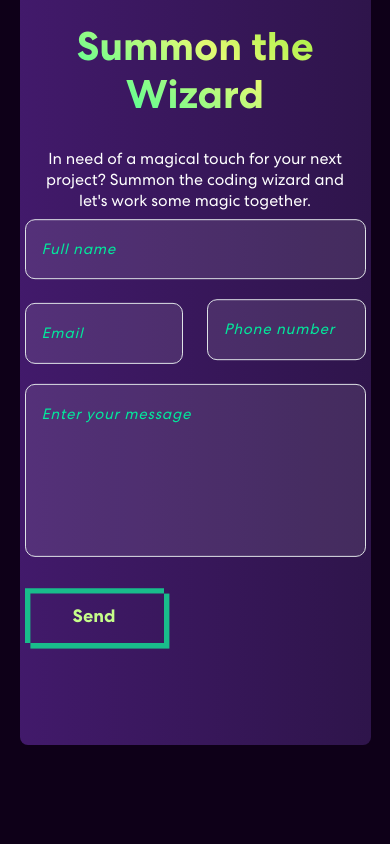
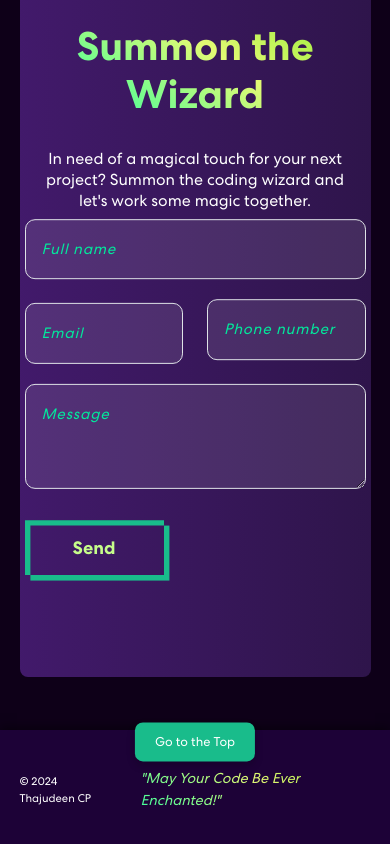
Before and after one commit to thajucp123/personal-portfolio, a React (Vite) app: page / in a window 390 px wide. Shown: the part 6991-7835 px from the top of the page. Before the commit the page ends 7739 px from the top, so only its background shows below. Built offline with nearby package versions, Linux system fonts and the light colour scheme.

Commit message:
added footer section and some more animations

```diff
--- a/src/App.css
+++ b/src/App.css
@@ -1147,3 +1147,80 @@ border-color: transparent;
   padding: 50px;
 
 }
+
+
+/*Footer style*/
+.footer {
+  background-color: #1d0237;
+  color: #fff;
+  padding: 20px 0;
+  width: 100%;
+  display: flex;
+  justify-content: center;
+  align-items: center;
+  box-shadow: 0 -2px 10px rgba(0, 0, 0, 0.5);
+  position: relative;
+}
+
+.footer-content {
+  display: flex;
+  justify-content: space-between;
+  align-items: center;
+  width: 90%;
+  max-width: 1200px;
+  position: relative;
+}
+
+.footer-left {
+  font-size: 1em;
+}
+
+.footer-right {
+  font-size: 1.2em;
+  font-style: italic;
+  color: #ff69b4;
+}
+
+.footer-center {
+  position: absolute;
+  left: 50%;
+  transform: translateX(-50%);
+  bottom: 75%;
+}
+
+.go-to-top {
+  background-color: #19bc8b;
+  color: #fff;
+  border: none;
+  padding: 10px 20px;
+  border-radius: 8px;
+  cursor: pointer;
+  box-shadow: 0 4px 8px rgba(0, 0, 0, 0.2);
+  transition: background-color 0.3s ease;
+}
+
+.go-to-top:hover {
+  background-color: #06a072;
+}
+
+@media screen and (max-width: 768px) {
+  .footer {
+    margin-top: 50px;
+  }
+  .footer-left {
+    width: 77px;
+    font-size: 0.7em;
+    padding: 15px 0 35px 0;
+  }
+  .footer-right {
+    width: 245px;
+    padding: 15px 0 35px 15px;
+    font-size: 0.9em;
+  }
+  .footer-center {
+    bottom: 95%;
+  }
+  .go-to-top {
+    font-size: 0.8em;
+  }
+}
--- a/src/App.jsx
+++ b/src/App.jsx
@@ -11,6 +11,7 @@ import WhatsappButton from './components/WhatsappButton';
 import JobExperience from './components/JobExperience';
 import Contact from './components/Contact';
 import FluidSimulation from './components/FluidSimulation';
+import Footer from './components/Footer';
 
 function App() {
   const [isLoading, setIsLoading] = useState(true);
@@ -38,6 +39,7 @@ function App() {
          <JobExperience/>
          <Contact/>
          <FluidSimulation/>
+         <Footer/>
          <WhatsappButton/>
         </>
        )}
--- a/src/components/Contact.jsx
+++ b/src/components/Contact.jsx
@@ -3,30 +3,30 @@ import { Col, Container, Row, Form } from "react-bootstrap";
 import contactImg from "../assets/img/banner/portfolio-contact-img-lo.png";
 import bgright from "../assets/img/color-sharp2.png";
 import {motion, useAnimation} from "framer-motion";
-const Contact = ()=> {
 
+const Contact = () => {
   const formDetails = {
     name: "",
     email: "",
     phone: "",
     message: ""
-    }
+  };
 
   const [formData, setFormData] = useState(formDetails);
   const [buttonText, setButtonText] = useState("Send");
-    const [status, setStatus] = useState({}); //to store the status of API call result
+  const [status, setStatus] = useState({}); // to store the status of API call result
   const [buttonsDisabled, setButtonsDisabled] = useState(false);
+  const [errors, setErrors] = useState({}); // to store form validation errors
 
   const successSound = new Audio('/src/assets/sound/success.mp3');
   const errorSound = new Audio('/src/assets/sound/error.mp3');
 
-
-    //for framer motion animation of image
+  // for framer motion animation of image
   const controls = useAnimation();
   useEffect(() => {
     const startAnimation = async () => {
       const isMobile = window.matchMedia("(max-width: 768px)").matches;
-        const yValues = isMobile ? [0,-20, 20, -20,0] : [0,-25, 25, -25,0];
+      const yValues = isMobile ? [0, -20, 20, -20, 0] : [0, -25, 25, -25, 0];
       await controls.start({
         x: 0,
         y: 0,
@@ -36,14 +36,14 @@ const Contact = ()=> {
       });
       controls.start({
         y: yValues,
-          transition: { repeat: Infinity, duration: 3, ease: "easeInOut",},
+        transition: { repeat: Infinity, duration: 3, ease: "easeInOut" },
       });
     };
 
     startAnimation();
   }, [controls]);
 
-    //for handling form input data
+  // for handling form input data
   const onFormUpdate = (category, value) => {
     setFormData({
       ...formData,
@@ -51,16 +51,63 @@ const Contact = ()=> {
     });
   };
 
+  const validateEmail = (email) => {
+    const re = /^[^\s@]+@[^\s@]+\.[^\s@]+$/;
+    return re.test(String(email).toLowerCase());
+  };
+
+  const validatePhone = (phone) => {
+    const re = /^[0-9]{10}$/; // simple regex for 10 digit phone number
+    return re.test(String(phone));
+  };
+
+  const validateForm = () => {
+    let valid = true;
+    let errors = {};
+
+    if (!formData.name) {
+      errors.name = "Name is required";
+      valid = false;
+    }
+
+    if (!formData.email) {
+      errors.email = "Email is required";
+      valid = false;
+    } else if (!validateEmail(formData.email)) {
+      errors.email = "Invalid email format";
+      valid = false;
+    }
+
+    if (!formData.phone) {
+      errors.phone = "Phone number is required";
+      valid = false;
+    } else if (!validatePhone(formData.phone)) {
+      errors.phone = "Invalid phone number format";
+      valid = false;
+    }
+
+    if (!formData.message) {
+      errors.message = "Message is required";
+      valid = false;
+    }
+
+    setErrors(errors);
+    return valid;
+  };
+
   const handleSubmit = async (e) => {
     e.preventDefault();
+    if (!validateForm()) {
+      return;
+    }
+
     setButtonText("Sending...");
     setButtonsDisabled(true);
-
 
     const abortController = new AbortController();
     const timeoutId = setTimeout(() => abortController.abort(), 10000); // 10 seconds timeout
 
-        //following to avoid removing of new line characters when sending as json
+    // following to avoid removing of new line characters when sending as json
     const formDataWithMarkers = {};
     Object.keys(formData).forEach((key) => {
       formDataWithMarkers[key] = formData[key].replace(/\n/g, '\\n');
@@ -68,7 +115,6 @@ const Contact = ()=> {
 
     try {
       let response = await Promise.race([
-
         fetch("https://thaju-cp.vercel.app/send-email/", {
           method: "POST",
           headers: {
@@ -83,7 +129,6 @@ const Contact = ()=> {
       ]);
 
       clearTimeout(timeoutId);
-
 
       let result = await response.json();
       setFormData(formDetails); // Clear the form data
@@ -108,21 +153,20 @@ const Contact = ()=> {
       setButtonsDisabled(false);
       let timer = setInterval(() => {
         const obj = {}; // empty object
-            setStatus(obj); //to clear the status so it no longer shows after 5 secs
+        setStatus(obj); // to clear the status so it no longer shows after 5 secs
         clearInterval(timer);
       }, 5000);
     }
   };
 
-    return(
+  return (
     <div>
-        <img src={bgright} className='contact-background-image-right'/>
+      <img src={bgright} className='contact-background-image-right' />
       <motion.section className="contact"
         initial={{ opacity: 0, y: 160 }}
         whileInView={{ opacity: 1, y: 0 }}
-        transition={{ duration: 2, ease: 'backInOut' , type: 'spring' }}
+        transition={{ duration: 2, ease: 'backInOut', type: 'spring' }}
       >
-
         <Container className="container-dark">
           <Row className="align-items-center">
             <Col md={5}>
@@ -130,7 +174,7 @@ const Contact = ()=> {
                 initial={{ x: '0%', opacity: 0, filter: 'blur(100%)' }}
                 animate={controls}
               >
-                <img src={contactImg} alt="Contact Me" className="contact-img"/>
+                <img src={contactImg} alt="Contact Me" className="contact-img" />
               </motion.div>
               <p className="contact-email">You may also contact me directly at &nbsp;
                 <a href="mailto:info@thajucp.in">info@thajucp.in</a>
@@ -141,22 +185,26 @@ const Contact = ()=> {
                 className="contact-title"
                 initial={{ opacity: 0, y: -200 }}
                 whileInView={{ opacity: 1, y: 0 }}
-                    transition={{ duration: 1, ease: 'backInOut' , type: 'tween' }}
+                transition={{ duration: 1, ease: 'backInOut', type: 'tween' }}
               >
                 <h2 className="flow" id="connect">Summon the Wizard</h2>
-                <p>In need of a magical touch for your next project? Summon the coding wizard and <br/>let&apos;s work some magic together.</p>
+                <p>In need of a magical touch for your next project? Summon the coding wizard and <br />let&apos;s work some magic together.</p>
               </motion.div>
-                <Form className="contact-form">
+              <Form className="contact-form" onSubmit={handleSubmit}>
                 <motion.div
                   initial={{ opacity: 0, y: 100 }}
                   whileInView={{ opacity: 1, y: 0 }}
-                    transition={{ duration: 2, ease: 'backInOut' , type: 'spring' }}
+                  transition={{ duration: 2, ease: 'backInOut', type: 'spring' }}
                 >
                   <Form.Group controlId="formFullname">
                     <Form.Control type="text" placeholder="Full name" required className="form-control-dark"
                       value={formData.name}
-                     onChange={(e)=> onFormUpdate('name', e.target.value)}
+                      onChange={(e) => onFormUpdate('name', e.target.value)}
+                      isInvalid={!!errors.name}
                     />
+                    <Form.Control.Feedback type="invalid">
+                      {errors.name}
+                    </Form.Control.Feedback>
                   </Form.Group>
                 </motion.div>
                 <Row>
@@ -164,13 +212,17 @@ const Contact = ()=> {
                     <motion.div
                       initial={{ opacity: 0, y: -100 }}
                       whileInView={{ opacity: 1, y: 0 }}
-                    transition={{ duration: 2, ease: 'backInOut' , type: 'spring' }}
+                      transition={{ duration: 2, ease: 'backInOut', type: 'spring' }}
                     >
                       <Form.Group controlId="formEmail">
                         <Form.Control type="email" placeholder="Email" required className="form-control-dark"
                           value={formData.email}
-                            onChange={(e)=> onFormUpdate('email', e.target.value)}
+                          onChange={(e) => onFormUpdate('email', e.target.value)}
+                          isInvalid={!!errors.email}
                         />
+                        <Form.Control.Feedback type="invalid">
+                          {errors.email}
+                        </Form.Control.Feedback>
                       </Form.Group>
                     </motion.div>
                   </Col>
@@ -178,38 +230,43 @@ const Contact = ()=> {
                     <motion.div
                       initial={{ opacity: 0, y: 100 }}
                       whileInView={{ opacity: 1, y: 0 }}
-                    transition={{ duration: 2, ease: 'backInOut' , type: 'spring' }}
+                      transition={{ duration: 2, ease: 'backInOut', type: 'spring' }}
                     >
                       <Form.Group controlId="formPhone">
                         <Form.Control type="tel" placeholder="Phone number" required className="form-control-dark"
                           value={formData.phone}
-                            onChange={(e)=> onFormUpdate('phone', e.target.value)}
+                          onChange={(e) => onFormUpdate('phone', e.target.value)}
+                          isInvalid={!!errors.phone}
                         />
+                        <Form.Control.Feedback type="invalid">
+                          {errors.phone}
+                        </Form.Control.Feedback>
                       </Form.Group>
                     </motion.div>
                   </Col>
                 </Row>
-
                 <motion.div
                   initial={{ opacity: 0, y: -100 }}
                   whileInView={{ opacity: 1, y: 0 }}
-                    transition={{ duration: 2, ease: 'backInOut' , type: 'spring' }}
+                  transition={{ duration: 2, ease: 'backInOut', type: 'spring' }}
                 >
                   <Form.Group controlId="formMessage">
-                    <Form.Control as="textarea" rows={6} placeholder="Enter your message" required className="form-control-dark"
-                    style={{resize : 'none'}}
+                    <Form.Control as="textarea" rows={3} placeholder="Message" required className="form-control-dark"
                       value={formData.message}
-                     onChange={(e)=> onFormUpdate('message', e.target.value)}
+                      onChange={(e) => onFormUpdate('message', e.target.value)}
+                      isInvalid={!!errors.message}
                     />
+                    <Form.Control.Feedback type="invalid">
+                      {errors.message}
+                    </Form.Control.Feedback>
                   </Form.Group>
                 </motion.div>
-
                 <motion.div
                   initial={{ opacity: 0, y: 100 }}
                   whileInView={{ opacity: 1, y: 0 }}
-                    transition={{ duration: 2, ease: 'backInOut' , type: 'spring' }}
+                  transition={{ duration: 2, ease: 'backInOut', type: 'spring' }}
                 >
-                <button type="submit" className="contact-button" onClick={handleSubmit} disabled={buttonsDisabled}>
+                  <button type="submit" className="contact-button" disabled={buttonsDisabled}>
                     <span>{buttonText}</span>
                   </button>
                   {
@@ -217,6 +274,7 @@ const Contact = ()=> {
                         <p className={`${status.success ? 'success' : 'danger'}`}>{status.message}</p>
                     )
                 }
+
                 </motion.div>
               </Form>
             </Col>
@@ -224,7 +282,7 @@ const Contact = ()=> {
         </Container>
       </motion.section>
     </div>
-    )
-}
+  );
+};
 
 export default Contact;
--- /dev/null
+++ b/src/components/Footer.jsx
@@ -0,0 +1,46 @@
+import { motion } from "framer-motion";
+const Footer = () => {
+        const scrollToTop = () => {
+            window.scrollTo({ top: 0, behavior: 'smooth' });
+        };
+
+        return (
+            <footer className="footer">
+                <div className="footer-content">
+                <motion.div
+                    initial={{ opacity: 0, y: -100 }}
+                    whileInView={{ opacity: 1, y: 0 }}
+                    transition={{ duration: 1, ease: 'backInOut', type: 'tween' }}
+                    >
+                    <div className="footer-left">
+                        <span>&copy; {new Date().getFullYear()} Thajudeen CP</span>
+                    </div>
+                </motion.div>
+
+                    <div className="footer-center">
+                    <motion.div
+                    initial={{ opacity: 0, y: -200 }}
+                    whileInView={{ opacity: 1, y: 0 }}
+                    transition={{ duration: 1, ease: 'backInOut', type: 'tween' }}>
+                        <button className="go-to-top" onClick={scrollToTop}>
+                            Go to the Top
+                        </button>
+                    </motion.div>
+                    </div>
+
+                    <motion.div
+                    initial={{ opacity: 0, y: -100 }}
+                    whileInView={{ opacity: 1, y: 0 }}
+                    transition={{ duration: 1, ease: 'backInOut', type: 'tween' }}>
+                    <div className="footer-right flow">
+                        <span>
+                        {`"May Your Code Be Ever Enchanted!"`}
+                        </span>
+                    </div>
+                    </motion.div>
+                </div>
+            </footer>
+        );
+    };
+
+    export default Footer;
--- a/src/nodemailer/Server.js
+++ b/src/nodemailer/Server.js
@@ -61,7 +61,7 @@ router.post("/send-email", (req, res) => {
     cc: "thajucp123@gmail.com",
     subject: "Contact Form Submission - Thajucp.in Portfolio",
     html: `
-        <div style="font-family: Georgia, serif; font-size: 12pt; line-height: 1.6; color: #333; background-color: #f2f2f2; padding: 20px;">
+        <div style="font-family: Georgia, serif; font-size: 11pt; line-height: 1.6; color: #333; background-color: #f2f2f2; padding: 20px;">
         <div style="max-width: 600px; margin: 0 auto; background-color: white; padding: 20px; border: 1px solid #ddd; border-radius: 12px; box-shadow: 0 0 10px rgba(0,0,0,0.3);">
           <h2 style="color: #0056b3; margin: 3px auto; text-align: center;">New Contact Form Submission from <a href="https://www.thajucp.in/" target="_blank" style="color: #0056b3; text-decoration: underline;">Thajucp.in</a></h2>
           <p><strong>Name:</strong> <br/>${name}</p>
```
Also changed, not shown: src/components/FluidSimulation.jsx (+9 -2 lines), src/components/NavBar.jsx (+40 -4 lines). Lines whose indentation alone changed are shown as unchanged.
